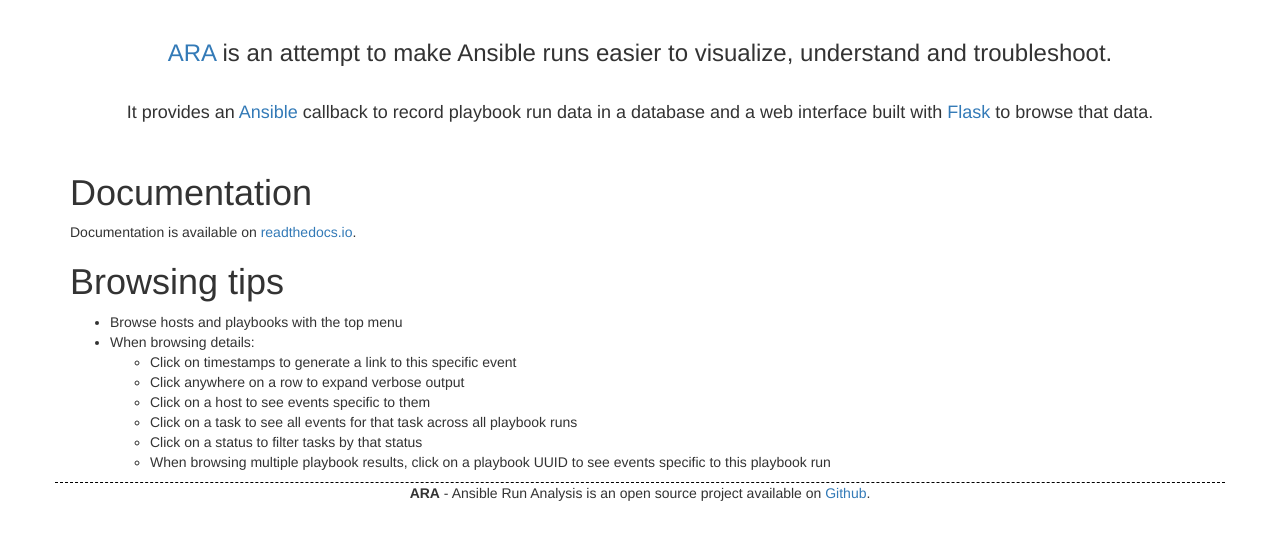
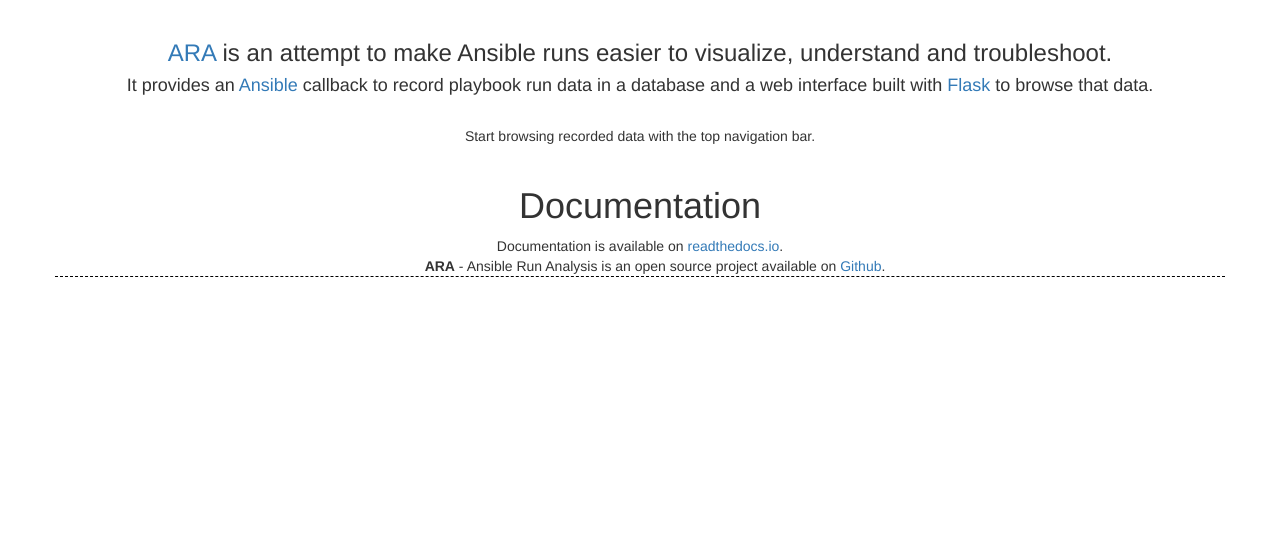
Before and after one commit to ansible-community/ara, a Flask app: page / in a window 1280 px wide. Shown: the part 52-592 px from the top of the page. Run offline with Flask 2, Linux system fonts and the light colour scheme; data that the repository does not hold is empty; parts of the project's set-up code (start-up, migrations or seed data) failed here and were passed over; some libraries are stand-ins or nearby versions.

Commit message:
Remove outdated information from the home page

```diff
--- a/ara/templates/home.html
+++ b/ara/templates/home.html
@@ -5,7 +5,6 @@
     <a href="https://github.com/dmsimard/ara" target="_blank">ARA</a> is
     an attempt to make Ansible runs easier to visualize, understand and
     troubleshoot.<br>
-        <br>
   </h3>
   <h4>
     It provides an
@@ -14,31 +13,14 @@
     with <a href="http://flask.pocoo.org/" target="_blank">Flask</a>
     to browse that data.
   </h4>
+  <br>
+  Start browsing recorded data with the top navigation bar.
 </div>
 <br>
-<div class="row">
+<div class="row text-center">
   <div class="col-md-12">
       <h1>Documentation</h1>
       Documentation is available on <a href="http://ara.readthedocs.io/en/latest/" target="_blank">readthedocs.io</a>.
   </div>
 </div>
-<div class="row">
-    <div class="col-md-12">
-        <h1>Browsing tips</h1>
-    </div>
-</div>
-    <ul>
-      <li>Browse hosts and playbooks with the top menu</li>
-      <li>When browsing details:</li>
-      <ul>
-        <li>Click on timestamps to generate a link to this specific event</li>
-        <li>Click anywhere on a row to expand verbose output</li>
-        <li>Click on a host to see events specific to them</li>
-        <li>Click on a task to see all events for that task across all playbook runs</li>
-        <li>Click on a status to filter tasks by that status</li>
-        <li>When browsing multiple playbook results, click on a playbook UUID to see events specific to this playbook run</li>
-      </ul>
-    </ul>
-  </div>
-</div>
 {% endblock %}
```
Lines whose indentation alone changed are shown as unchanged.
